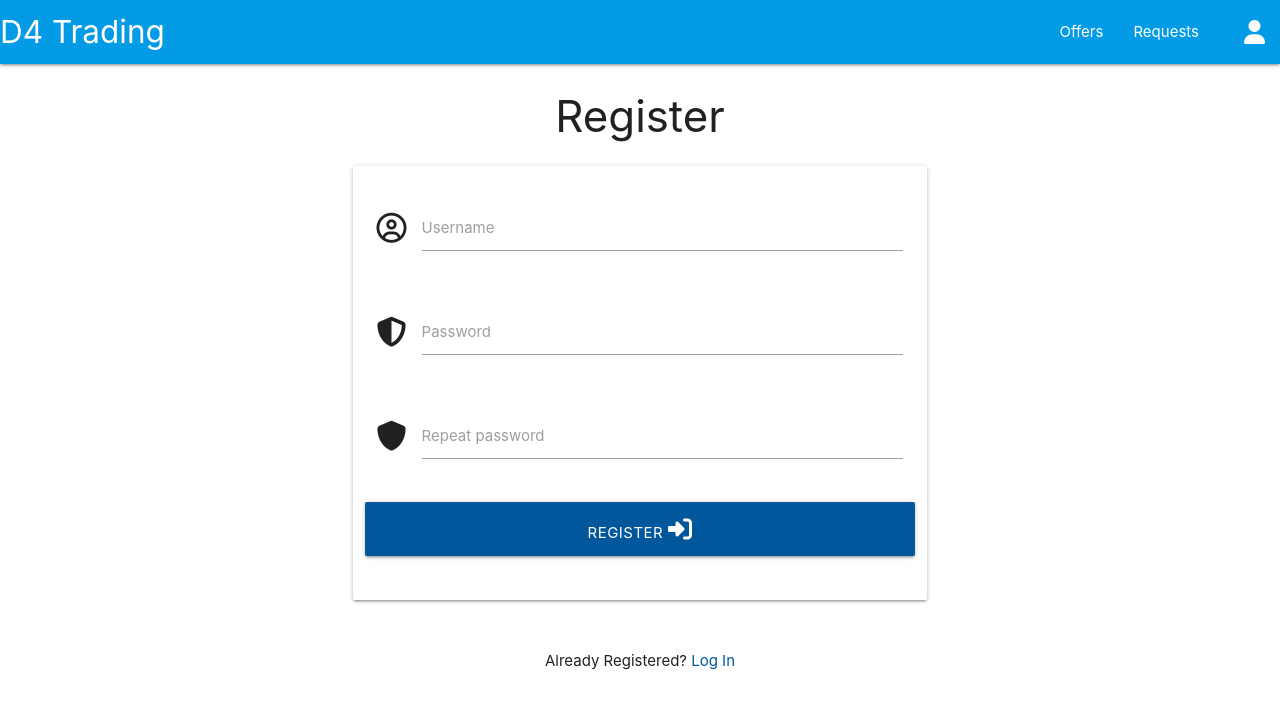
After one commit to Erikas-Ramanauskas/Milestone-Project-3, a Flask app: page /register in a window 1280 px wide. The commit adds this page. Shown: the top 709 px of the page. Run offline with Flask 3, Linux system fonts and the light colour scheme; some libraries are stand-ins or nearby versions.

Commit message:
Register page set up

```diff
--- a/app.py
+++ b/app.py
@@ -25,6 +25,51 @@ def offers():
     offers = list(mongo.db.offers.find())
     return render_template("offers.html", offers=offers)
 
+# @app.route("/")
+# @app.route("/requests")
+# def requests():
+#     requests = list(mongo.db.requests.find())
+#     return render_template("requests.html", requests=requests)
+
+
+@app.route("/register", methods=["GET", "POST"])
+def register():
+    if request.method == "POST":
+        # check if username already exists in db
+        existing_user = mongo.db.users.find_one(
+            {"username": request.form.get("username").lower()})
+
+        if existing_user:
+            flash("Username already exists")
+            return redirect(url_for("register"))
+
+        # takes users details
+        username = request.form.get("username").lower()
+        password = request.form.get("password")
+        r_password = request.form.get("r_password")
+
+        # Checkign for mathcing Passwords
+        if password != r_password:
+            flash("Passwords do not match")
+            return redirect(url_for("register"))
+
+        hashed_password = generate_password_hash(password)
+
+        # Saving user to database
+        register = {
+            "username": username,
+            "password": hashed_password
+        }
+
+        mongo.db.users.insert_one(register)
+
+        # put the new user into 'session' cookie
+        session["user"] = request.form.get("username").lower()
+        flash("Registration Successful!")
+        return redirect(url_for("profile", username=session["user"]))
+
+    return render_template("register.html")
+
 
 if __name__ == "__main__":
     app.run(host=os.environ.get("IP"),
--- a/static/js/script.js
+++ b/static/js/script.js
@@ -0,0 +1,8 @@
+$(document).ready(function () {
+    // mobile side nav activation
+    $('.sidenav').sidenav();
+    //Navigation Dropdown activation
+    $(".dropdown-trigger").dropdown();
+    // form check
+    $('input#input_text, textarea#textarea2').characterCounter();
+});
--- a/templates/base.html
+++ b/templates/base.html
@@ -6,10 +6,10 @@
     <!-- Font awesome Link -->
     <link
       rel="stylesheet"
-      href="https://cdnjs.cloudflare.com/ajax/libs/font-awesome/5.13.1/css/all.min.css"
-      integrity="sha512-xA6Hp6oezhjd6LiLZynuukm80f8BoZ3OpcEYaqKoCV3HKQDrYjDE1Gu8ocxgxoXmwmSzM4iqPvCsOkQNiu41GA=="
+      href="https://cdnjs.cloudflare.com/ajax/libs/font-awesome/6.4.2/css/all.min.css"
+      integrity="sha512-z3gLpd7yknf1YoNbCzqRKc4qyor8gaKU1qmn+CShxbuBusANI9QpRohGBreCFkKxLhei6S9CQXFEbbKuqLg0DA=="
       crossorigin="anonymous"
-      type="text/css"
+      referrerpolicy="no-referrer"
     />
     <!-- Materialise link -->
     <link
@@ -41,7 +41,7 @@
           <a href="#"><i class="fa-solid fa-right-from-bracket"></i></a>
         </li>
         {% else %}
-        <li><a href="#">Register</a></li>
+        <li><a href="{{ url_for('register') }}">Register</a></li>
         <li class="divider"></li>
         <li>
           <a href="#"><i class="fa-solid fa-right-to-bracket"></i></a>
@@ -90,7 +90,7 @@
         <li>
           <a href="#"><i class="fa-solid fa-right-to-bracket"></i></a>
         </li>
-        <li><a href="#">Register</a></li>
+        <li><a href="{{ url_for('register') }}">Register</a></li>
         {% endif %}
       </ul>
     </header>
--- /dev/null
+++ b/templates/register.html
@@ -0,0 +1,85 @@
+{% extends "base.html" %} {% block content %}
+
+<h3 class="center-align">Register</h3>
+
+<div class="row">
+  <form
+    class="col s12 m8 offset-m2"
+    method="POST"
+    action="{{ url_for('register') }}"
+  >
+    <div class="card-panel">
+      <!-- username -->
+      <div class="row">
+        <div class="input-field col s12">
+          <i class="fa-regular fa-circle-user prefix"></i>
+          <input
+            id="username"
+            name="username"
+            type="text"
+            minlength="5"
+            maxlength="15"
+            pattern="^[a-zA-Z0-9]{5,15}$"
+            class="validate"
+            required
+          />
+          <label for="username">Username</label>
+        </div>
+      </div>
+      <!-- passowrd -->
+      <div class="row">
+        <div class="input-field col s12">
+          <i class="fa-solid fa-shield-halved prefix"></i>
+          <input
+            id="password"
+            name="password"
+            type="password"
+            minlength="5"
+            maxlength="15"
+            pattern="^[a-zA-Z0-9]{5,15}$"
+            class="validate"
+            required
+          />
+          <label for="password">Password</label>
+        </div>
+      </div>
+      <!-- repeat passowrd -->
+      <div class="row">
+        <div class="input-field col s12">
+          <i class="fa-solid fa-shield prefix"></i>
+          <input
+            id="r_password"
+            name="r_password"
+            type="password"
+            minlength="5"
+            maxlength="15"
+            pattern="^[a-zA-Z0-9]{5,15}$"
+            class="validate"
+            required
+          />
+          <label for="r_password">Repeat password</label>
+        </div>
+      </div>
+      <!-- register -->
+      <div class="row">
+        <button
+          type="submit"
+          class="col s12 btn-large light-blue darken-4 text-shadow"
+        >
+          Register <i class="fas fa-sign-in-alt"></i>
+        </button>
+      </div>
+    </div>
+  </form>
+</div>
+
+<div class="row">
+  <div class="col s12">
+    <p class="center-align">
+      Already Registered?
+      <a href="#" class="light-blue-text text-darken-4">Log In</a>
+    </p>
+  </div>
+</div>
+
+{% endblock %}
```
Also changed, not shown: templates/login.html (added, +47 -0 lines), templates/requests.html (added, +33 -0 lines).
